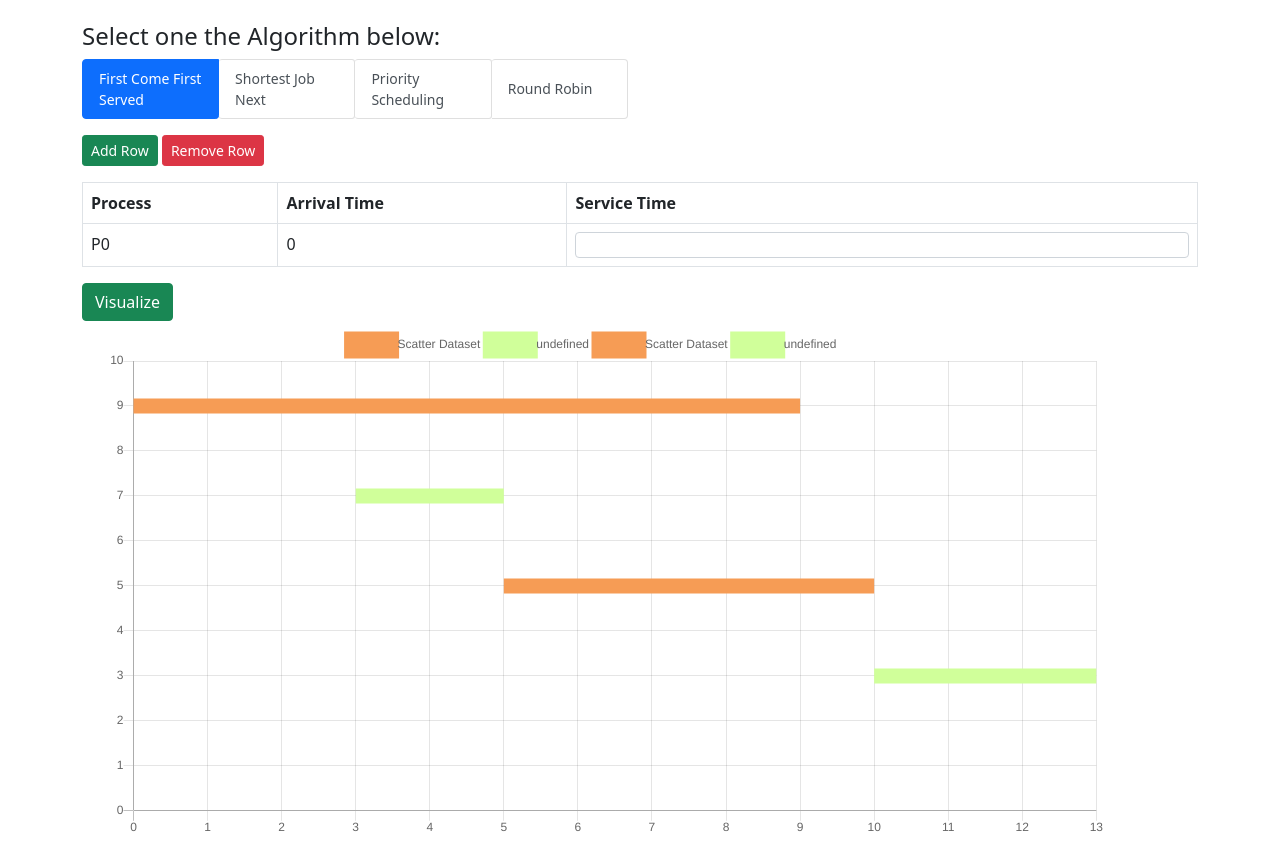
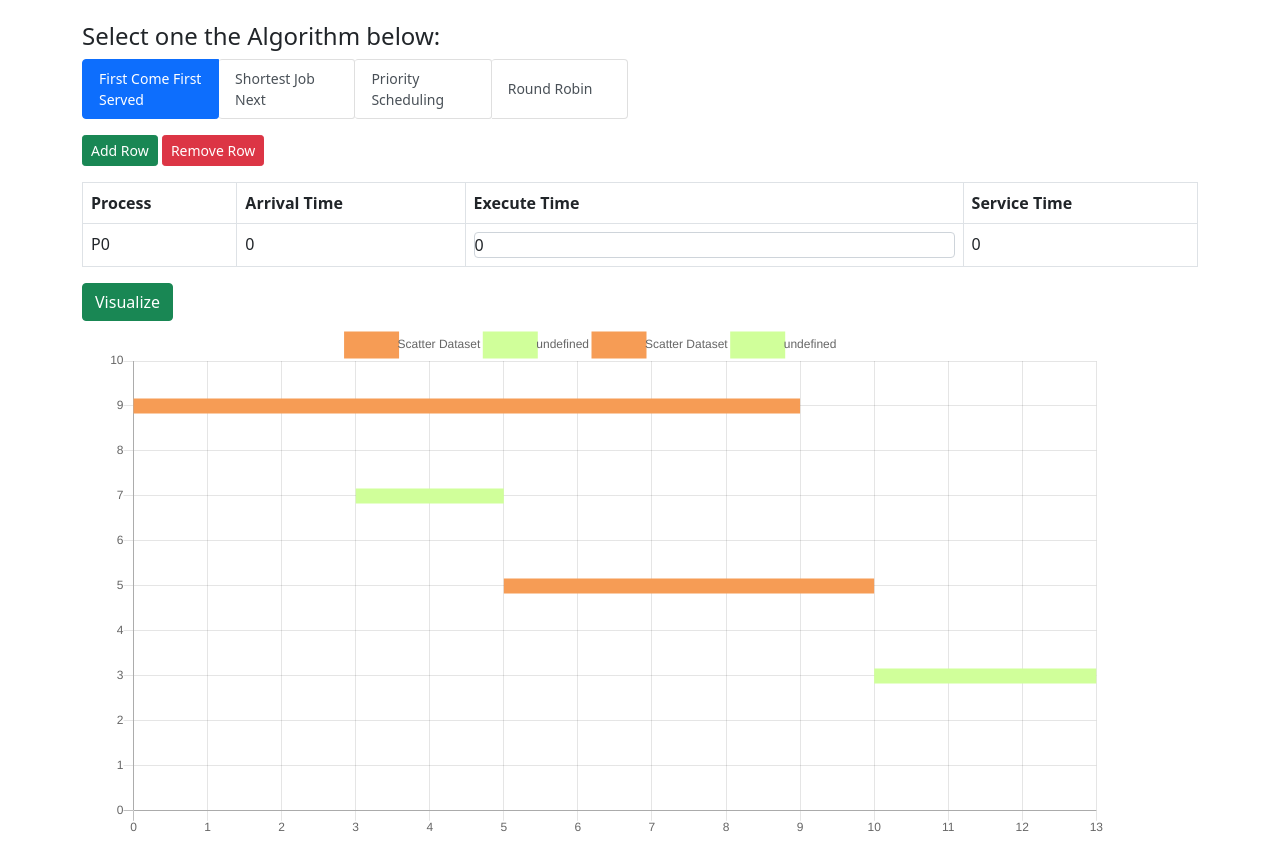
Before and after one commit to rxmii4269/COMP3101-FinalProject, a Flask app: page / in a window 1280 px wide. Shown: the part 58-899 px from the top of the page. Run offline with Flask 2, Linux system fonts and the light colour scheme; some libraries are stand-ins or nearby versions.

Commit message:
added service time calculation on row addition

```diff
--- a/app/static/js/app.js
+++ b/app/static/js/app.js
@@ -5,17 +5,31 @@
 $(".add-row").click(function () {
   if ($("#FCFS").is(".active")) {
     let val = curValue + 1;
+
+
     let row = `<tr class="P${val}">
                   <td>P${val}</td>
-                  <td><input class="form-control p-0" type="number" value="${val}"></td>
-                  <td><input class="form-control p-0" type="number"></td>
+                  <td id="">${val}</td>
+                  <td><input id="execute${val}" class="form-control p-0" type="number" value="3"></td>
+                  <td id="service${val}"></td>
               </tr>`;
     $("#FCFS-table").append(row);
+    let arrivalTime = $(`#execute${curValue}`).val();
+    let serviceTime = $(`#service${curValue}`).text();
+    calculateServiceTime(arrivalTime,serviceTime,curValue);
     curValue = val;
+
+
   } else if ($("#SJN").is(".active")) {
     console.log($("#SJN-table"));
   }
 });
+
+let calculateServiceTime = (arrivalTime,prevServiceTime,curValue) =>{
+    let serviceTime = parseInt(arrivalTime) + parseInt(prevServiceTime);
+    console.log(serviceTime);
+    $(`#service${curValue+1}`).text(serviceTime);
+}
 
 $(".remove-row").click(function () {
   if ($("#FCFS").is(".active")) {
@@ -33,12 +47,16 @@
 let ctx = $("#visualization");
 
 $("#FCFS-btn").click(function () {
-    $("#FCFS-table tbody tr").each(function(){
-        $(this).each(function(){
+   $("#FCFS-table tbody tr td").each(function(index,value){
 
-            console.log($("input[type='number']").val());
-        })
-    });
+
+    if ($(value).find('.form-control').length){
+        console.log($(value).find('.form-control').val());
+    }
+    else{
+        console.log(value.innerText);
+    }
+   });
 });
 
 // eslint-disable-next-line no-undef
--- a/app/templates/home.html
+++ b/app/templates/home.html
@@ -68,21 +68,25 @@
         <tr>
           <th scope="col">Process</th>
           <th scope="col">Arrival Time</th>
+          <th scope="col">Execute Time</th>
           <th scope="col">Service Time</th>
         </tr>
       </thead>
       <tbody>
-        <tr>
-          <td scope="row" id="start" class="P0">P0</td>
+        <tr class="P0">
+          <td scope="row" id="start">P0</td>
           <td>0</td>
           <td>
             <input
+              id="execute0"
               class="form-control p-0"
               type="number"
               name="arrivalTime"
               min="0"
+              value="0"
             />
           </td>
+          <td id="service0">0</td>
         </tr>
       </tbody>
     </table>
```
